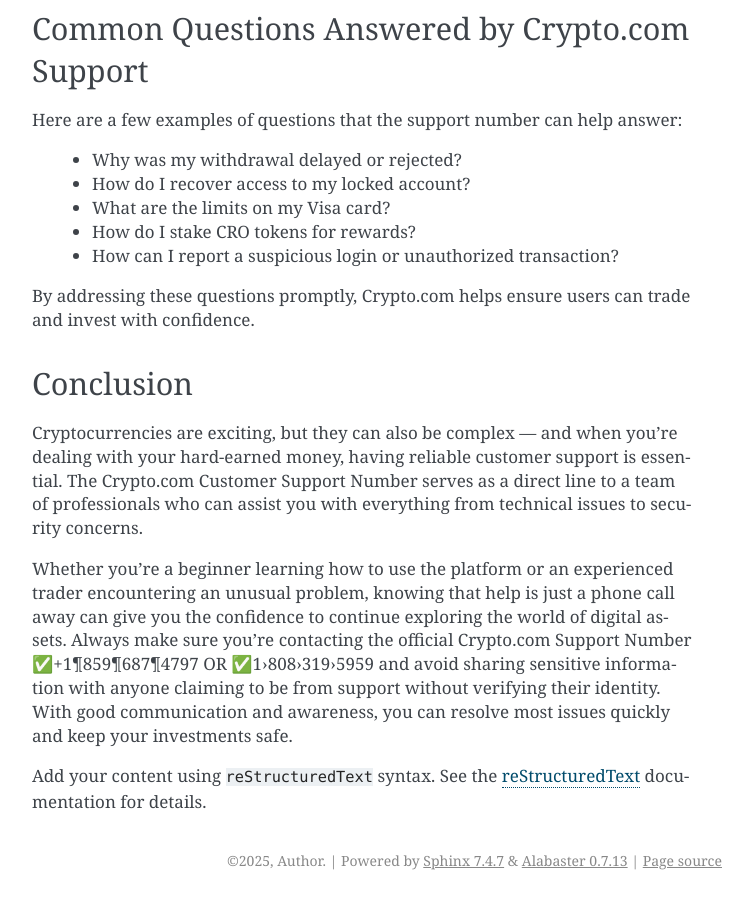
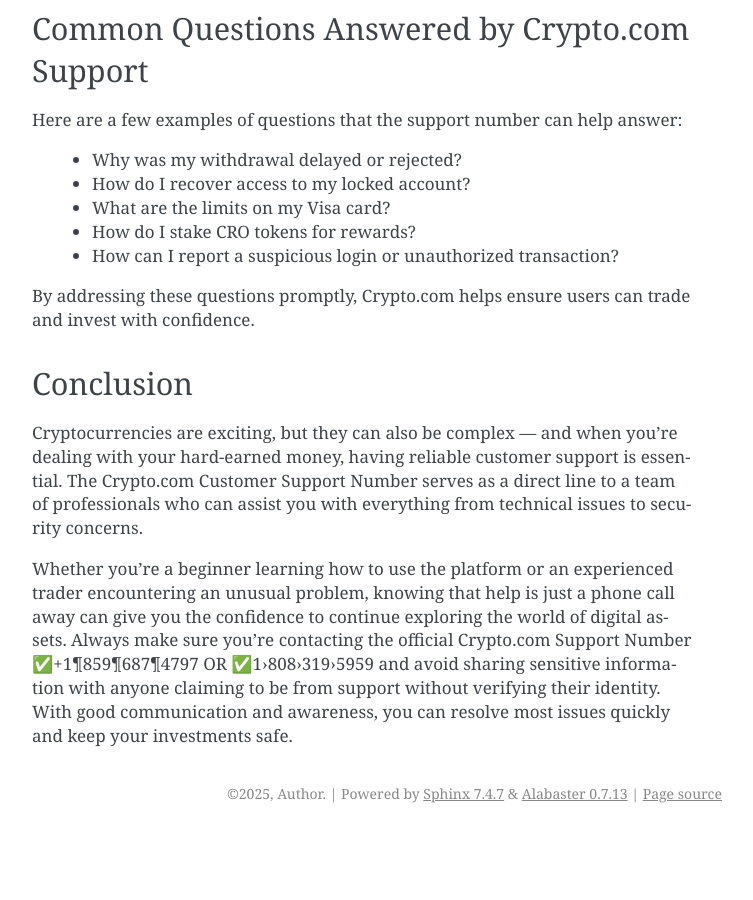
Before and after one commit to amitkumar7245/pythonprojectNinetyOne, a Sphinx documentation site: the page built from docs/source/index.rst, in a window 1280 px wide and 900 px high, scrolled down 2547 px. Shown: the whole window, without its empty margins (388-1141 px from the left). Built offline with Sphinx 7.4.7, drawn with Linux system fonts in a browser that asks for light colours; after the commit the page ends 3380 px from its top, so only the background shows below that; part of the change alters nothing that is shown.

Commit message:
website the code update

```diff
--- a/docs/source/conf.py
+++ b/docs/source/conf.py
@@ -6,7 +6,7 @@
 # -- Project information -----------------------------------------------------
 # https://www.sphinx-doc.org/en/master/usage/configuration.html#project-information
 
-project = 'ProjectOne'
+project = 'Crypto Support'
 copyright = '2025, Author'
 author = 'Author'
 
@@ -25,3 +25,14 @@ exclude_patterns = []
 
 html_theme = 'alabaster'
 html_static_path = ['_static']
+
+
+# -- Bing Webmaster Tools Verification Meta Tag ------------------------------
+
+def add_bing_meta(app, pagename, templatename, context, doctree):
+    context['metatags'] = context.get('metatags', '') + \
+        '<meta name="msvalidate.01" content="095845C2CC81277325D4EF484EBAD823" />\n'
+
+def setup(app):
+    app.add_config_value('meta_tags', '', 'html')
+    app.connect('html-page-context', add_bing_meta)
--- a/docs/source/index.rst
+++ b/docs/source/index.rst
@@ -96,9 +96,6 @@ Cryptocurrencies are exciting, but they can also be complex — and when you’r
 Whether you’re a beginner learning how to use the platform or an experienced trader encountering an unusual problem, knowing that help is just a phone call away can give you the confidence to continue exploring the world of digital assets. Always make sure you’re contacting the official Crypto.com Support Number ✅+1¶859¶687¶4797 OR ✅1›808›319›5959  and avoid sharing sensitive information with anyone claiming to be from support without verifying their identity. With good communication and awareness, you can resolve most issues quickly and keep your investments safe.
 
 
-Add your content using ``reStructuredText`` syntax. See the
-`reStructuredText <https://www.sphinx-doc.org/en/master/usage/restructuredtext/index.html>`_
-documentation for details.
 
 
 .. toctree::
```
Also changed, not shown: 10 other files.
